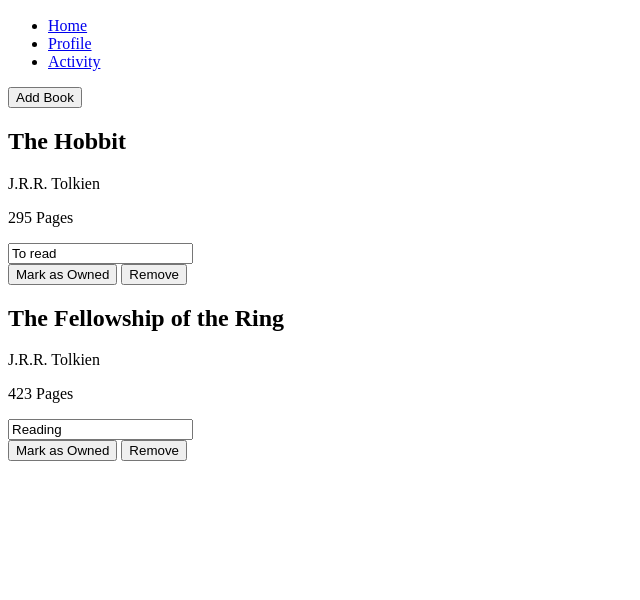
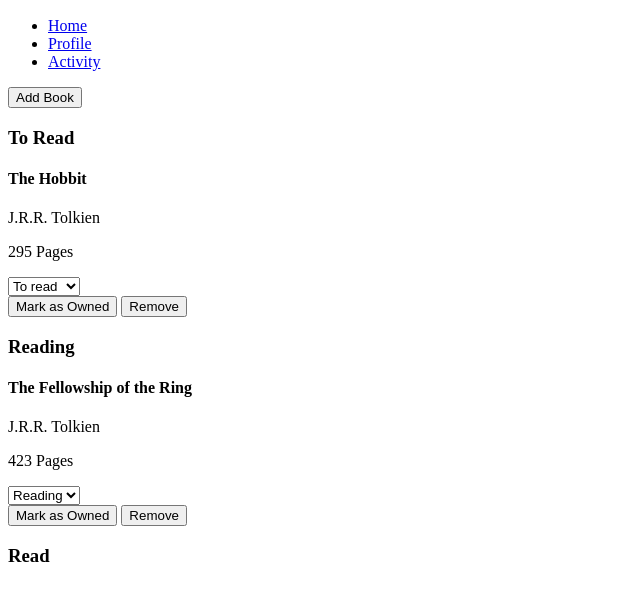
Before and after one commit to jordanperkins98/libraryapp, a plain HTML site: page index.html in a window 1280 px wide. Shown: the part 50-650 px from the top of the page, without its empty margins (0-640 px from the left). Drawn offline with Linux system fonts and the light colour scheme.

Commit message:
Dynamically changing the default selected option in select

```diff
--- a/index.html
+++ b/index.html
@@ -20,14 +20,21 @@
     <button class="add">Add Book</button>
 </div>
 <div class="content">
-    <div class="to-read library">
+    <div class="to-read-section">
+        <h3>To Read</h3>
+        <div class="to-read library">
+        </div>
+    </div>
+    <div class="reading-section">
+        <h3>Reading</h3>
+        <div class="reading library">
 
+        </div>
     </div>
-    <div class="reading library">
-
-    </div>
-    <div class="read library">
-
+    <div class="read-section">
+        <h3>Read</h3>
+        <div class="read library">
+        </div>
     </div>
 </div>
 </body>
--- a/script.js
+++ b/script.js
@@ -35,19 +35,18 @@ function render() {
         <div class="book-info">
             <div class="image"></div>
                 <div class="info">
-                    <h2 class="title">${book.title}</h2>
+                    <h4 class="title">${book.title}</h4>
                     <p class="author">${book.author}</p>
                     <p class="pages">${book.pages} Pages</p>
                 </div>
         </div>
         <div class="read-status">
             <div class="datalist">
-            <input list="read-statuses" name="read-status-list" class="read-status-list" value="${book.status}">
-                <datalist id="read-statuses">
-                    <option value="To read"></option>
-                    <option value="Reading"></option>
-                    <option value="Read"></option>
-                </datalist>
+                <select name="read-status-list" class="read-statuses">
+                    <option value="To read">To read</option>
+                    <option value="Reading">Reading</option>
+                    <option value="Read">Read</option>
+                </select>
             </div>
             <button class="mark-owned">Mark as Owned</button>
             <button class="remove-book" data-index="${index}">Remove</button>
@@ -73,6 +72,15 @@ function render() {
         const correctDiv = document.querySelector(`.${classStatus}`);
 
         correctDiv.appendChild(card);
+
+        const selectElement = card.querySelector('.read-statuses');
+        const options = selectElement.options;
+        for (let i= 0; i < options.length; i++) {
+            if (options[i].value === book.status) {
+                options[i].selected = true;
+            }
+        }
+
     } )
 
 
```
